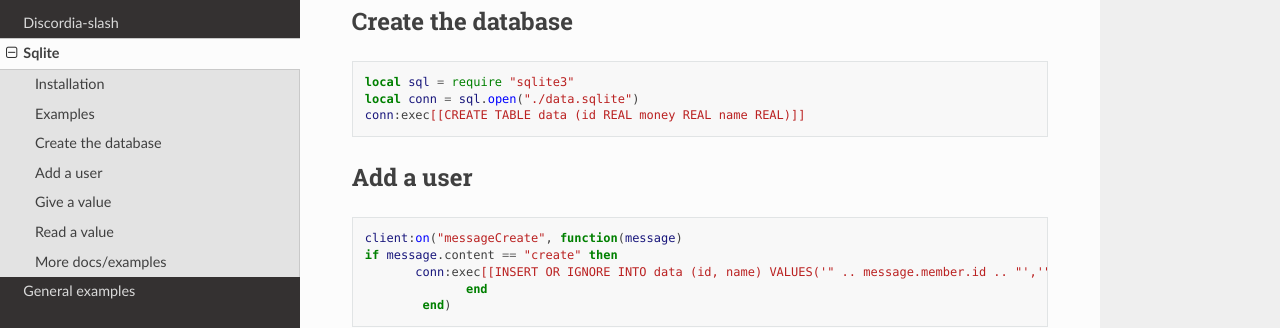
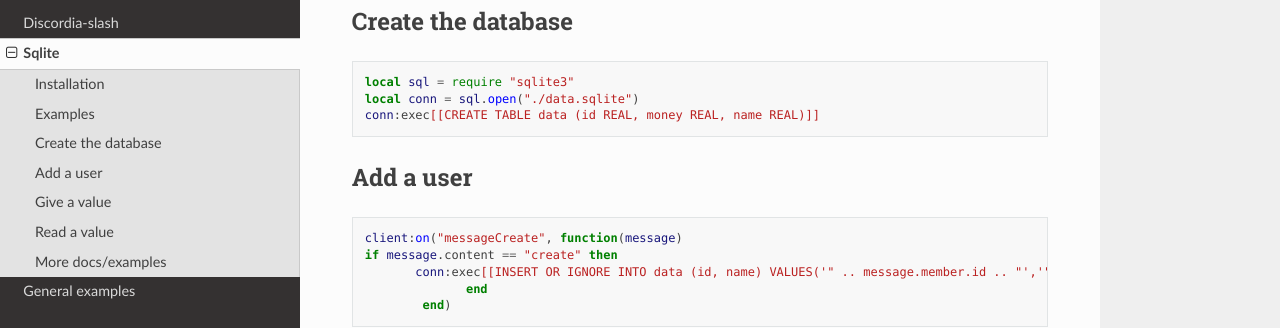
Before and after one commit to justdie386/discordia-examples, a Sphinx documentation site: the page built from docs/source/sqlite.rst, in a window 1280 px wide and 900 px high, scrolled down 356 px. Shown: the part 152-480 px from the top of the window. Built offline with Sphinx 7.4.7 and the Read the Docs theme 2.0.0, drawn with Linux system fonts in a browser that asks for light colours.

```diff
--- a/docs/source/sqlite.rst
+++ b/docs/source/sqlite.rst
@@ -20,7 +20,7 @@ Create the database
 
    local sql = require "sqlite3"
    local conn = sql.open("./data.sqlite")
-   conn:exec[[CREATE TABLE data (id REAL money REAL name REAL)]]
+   conn:exec[[CREATE TABLE data (id REAL, money REAL, name REAL)]]
 
 
 Add a user
```
